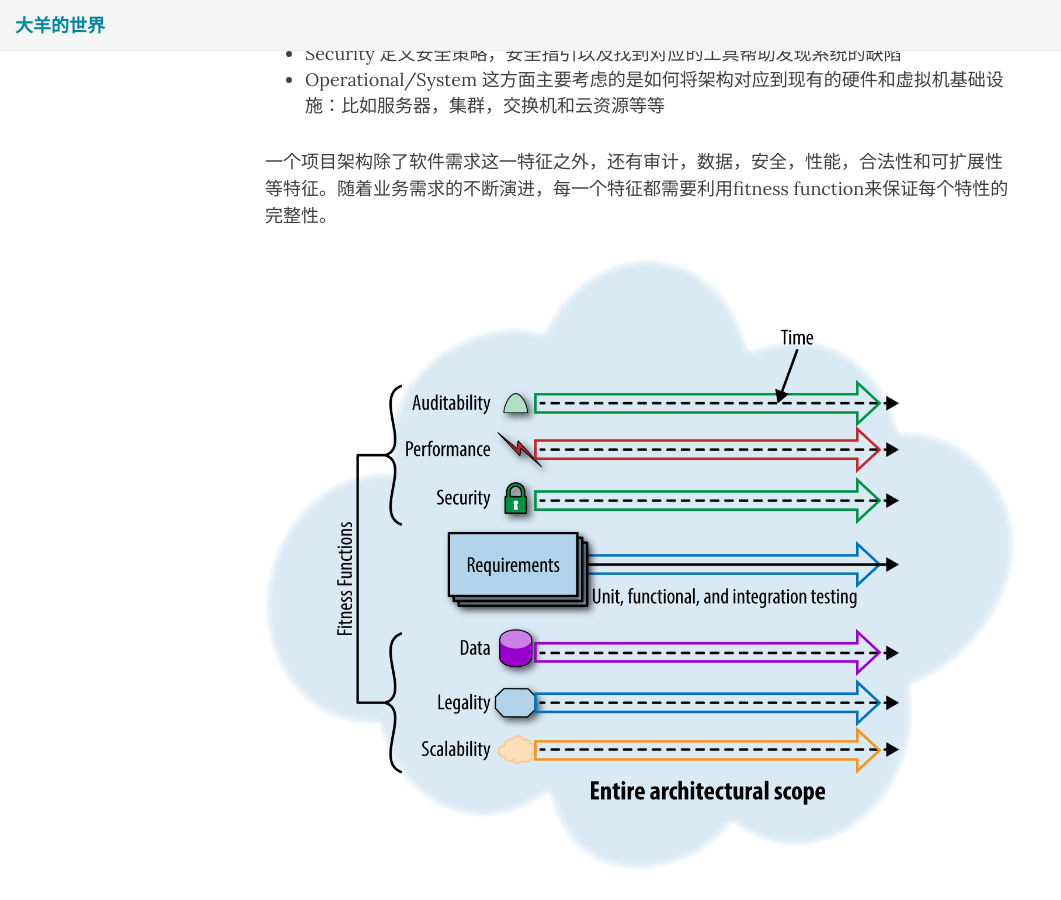
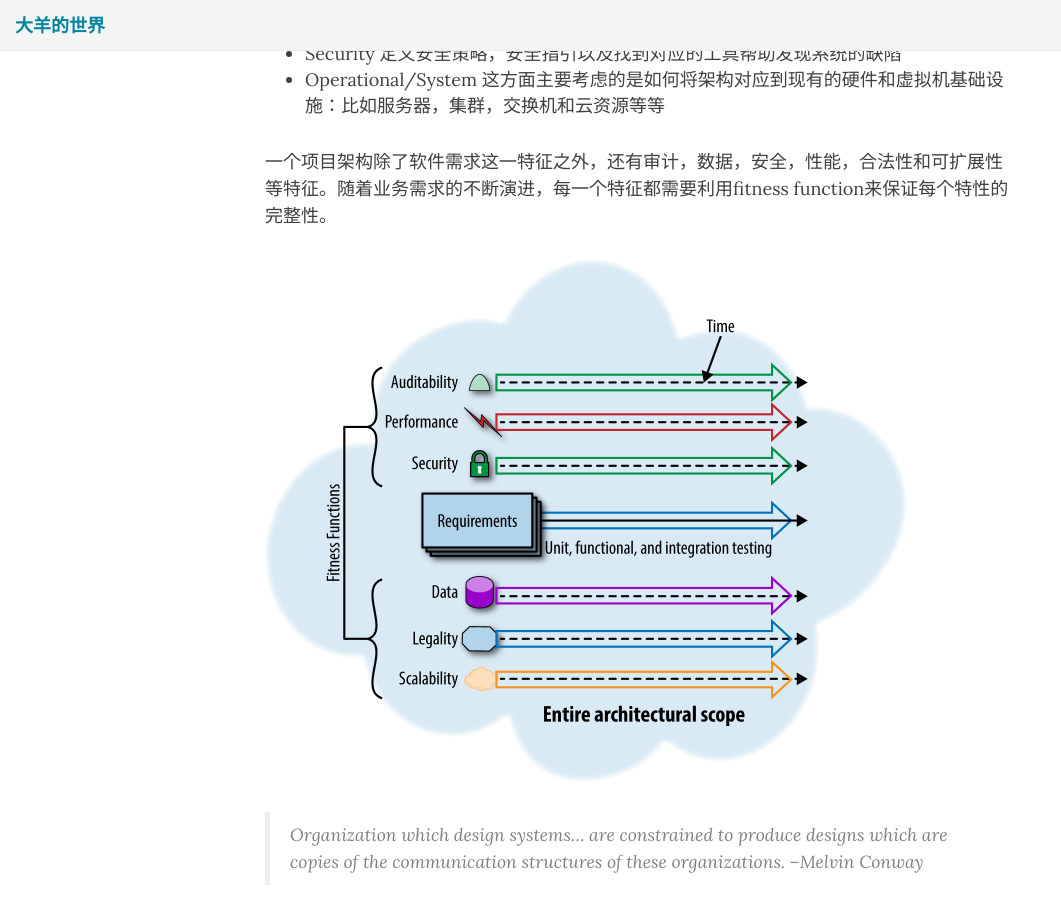
Before and after one commit to ShawnXiao105/shawnxiao105.github.io, a Jekyll site: the page built from _posts/2018-08-14-Building-Evolutionary-Architectures-Reading-Note1.md, in a window 1280 px wide and 900 px high, scrolled down 908 px. Shown: the whole window, without its empty margins (0-1061 px from the left). Built offline with Jekyll 4.4.1, drawn with Linux system fonts in a browser that asks for light colours; nearby versions of some CDN libraries.

Commit message:
change image size

```diff
--- a/_posts/2018-08-14-Building-Evolutionary-Architectures-Reading-Note1.md
+++ b/_posts/2018-08-14-Building-Evolutionary-Architectures-Reading-Note1.md
@@ -23,7 +23,7 @@ evolutionary architecture必须要考虑三个方面：incremental change(增量
 
 一个项目架构除了软件需求这一特征之外，还有审计，数据，安全，性能，合法性和可扩展性等特征。随着业务需求的不断演进，每一个特征都需要利用fitness function来保证每个特性的完整性。
 
-![Entire Architectural Scope](/img/20180814/entire_architectural_scope.png)
+<img src="/img/20180814/entire_architectural_scope.png"  width="642" height="523">
 
  > Organization which design systems... are constrained to produce designs which are copies of the communication structures of these organizations.
  >    --Melvin Conway
```
